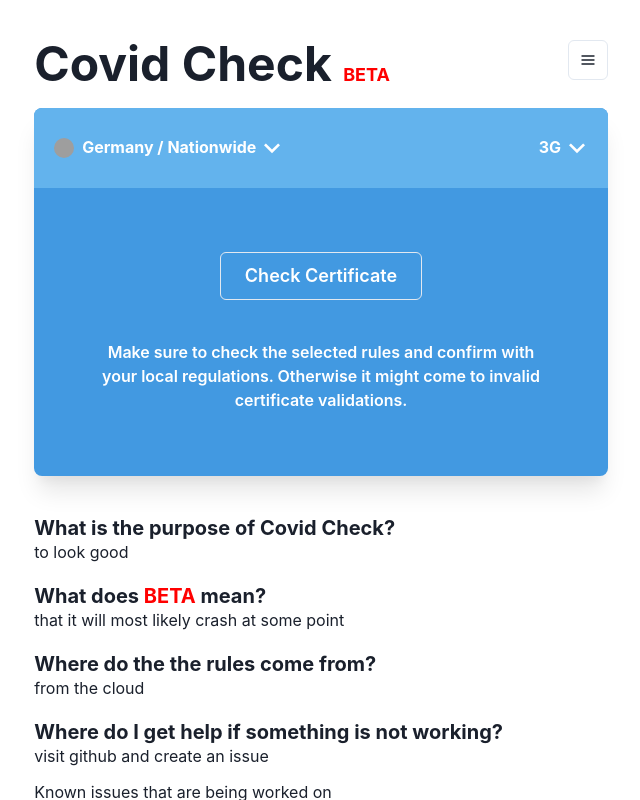
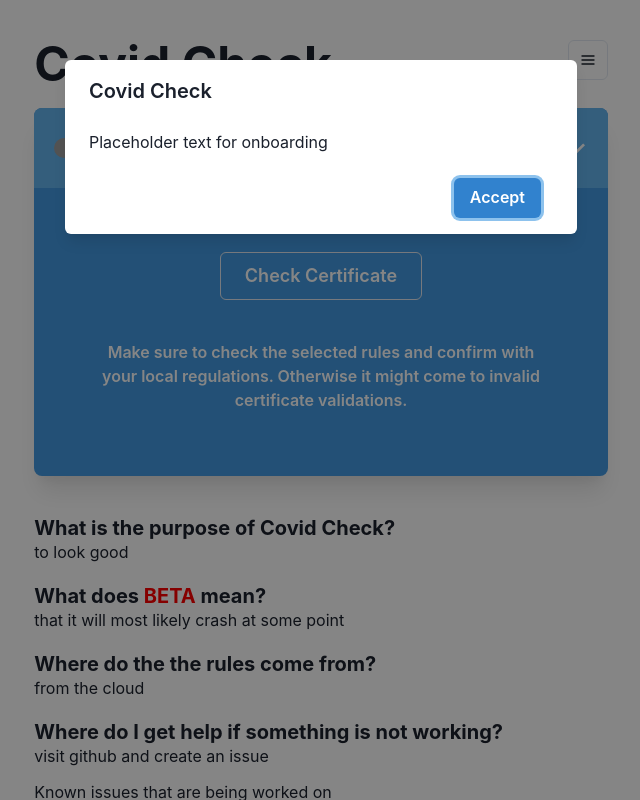
Before and after one commit to timokoenig/covid-validator, a Next.js app: page / in a window 1280 px wide. Shown: the top 800 px of the page, without its empty margins (319-959 px from the left). Built offline with nearby package versions, Linux system fonts and the light colour scheme; grey boxes are pictures that could not be loaded.

Commit message:
Add onboarding modal

```diff
--- /dev/null
+++ b/components/onboarding-modal.tsx
@@ -0,0 +1,43 @@
+import React from 'react'
+import {
+  Modal,
+  ModalOverlay,
+  ModalContent,
+  ModalHeader,
+  ModalFooter,
+  ModalBody,
+  Button,
+  Text,
+} from '@chakra-ui/react'
+
+type Props = {
+  isOpen: boolean
+  onClose: () => void
+}
+
+const OnboardingModal = (props: Props) => {
+  const onSave = () => {
+    localStorage.setItem('onboarding', 'true')
+    props.onClose()
+  }
+
+  return (
+    <Modal isOpen={props.isOpen} onClose={() => {}} size="lg" scrollBehavior="inside">
+      <ModalOverlay />
+      <ModalContent>
+        <ModalHeader>Covid Check</ModalHeader>
+        <ModalBody>
+          <Text>Placeholder text for onboarding</Text>
+        </ModalBody>
+
+        <ModalFooter>
+          <Button colorScheme="blue" mr={3} onClick={onSave}>
+            Accept
+          </Button>
+        </ModalFooter>
+      </ModalContent>
+    </Modal>
+  )
+}
+
+export default OnboardingModal
--- a/pages/index.tsx
+++ b/pages/index.tsx
@@ -1,17 +1,32 @@
-import React from 'react'
-import { Container } from '@chakra-ui/react'
+import React, { useEffect } from 'react'
+import { Container, useDisclosure } from '@chakra-ui/react'
 import Header from '../components/header'
 import Card from '../components/card'
 import Information from '../components/information'
 import Footer from '../components/footer'
+import OnboardingModal from '~/components/onboarding-modal'
 
-const IndexPage = () => (
+const IndexPage = () => {
+  const { isOpen, onOpen, onClose } = useDisclosure()
+
+  useEffect(() => {
+    const onboarding = localStorage.getItem('onboarding')
+    if (onboarding !== 'true') {
+      onOpen()
+    }
+  }, [])
+
+  return (
+    <>
       <Container marginTop={10}>
         <Header />
         <Card />
         <Information />
         <Footer />
       </Container>
+      <OnboardingModal isOpen={isOpen} onClose={onClose} />
+    </>
   )
+}
 
 export default IndexPage
```
Lines whose indentation alone changed are shown as unchanged.
